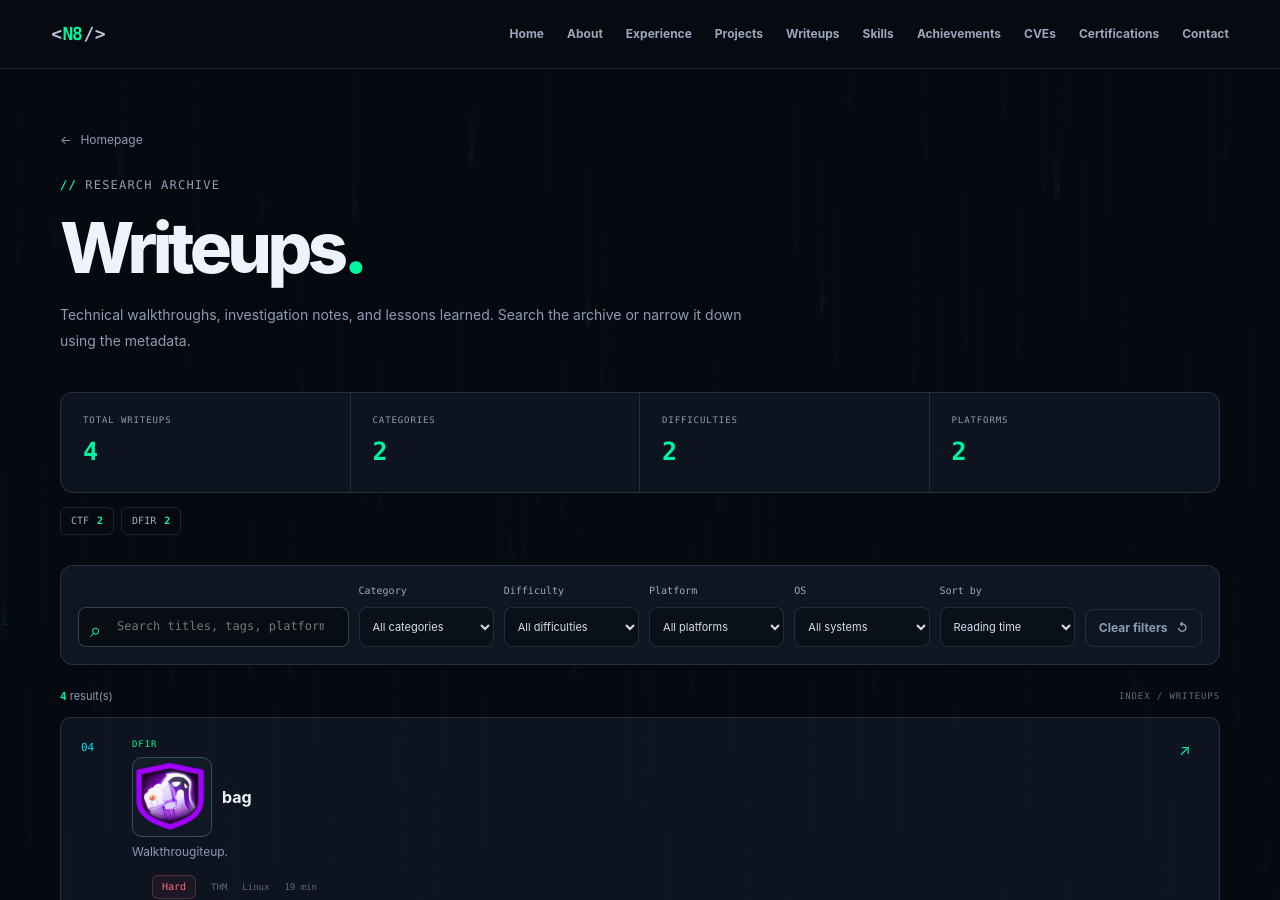
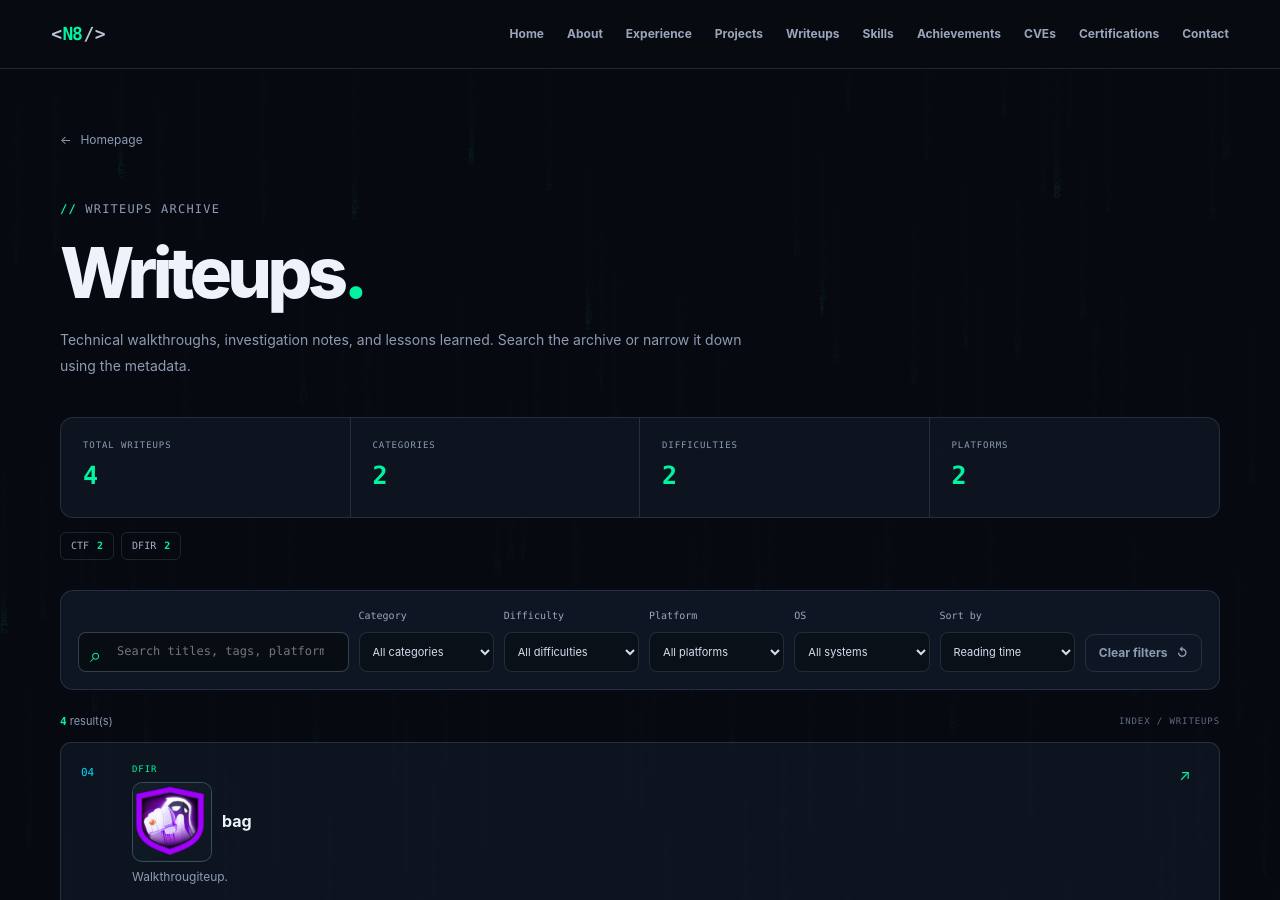
Before and after one commit to Ningen820/Ningen820.github.io, a Jekyll site: the page built from writeups/index.html, in a window 1280 px wide and 900 px high. Built offline with Jekyll 4.4.1, drawn with Linux system fonts in a browser that asks for light colours.

Commit message:
Update index.html

```diff
--- a/writeups/index.html
+++ b/writeups/index.html
@@ -6,7 +6,8 @@ permalink: /writeups/
 ---
 <section class="page-intro section-wrap">
   <a class="back-link" href="{{ '/' | relative_url }}"><span aria-hidden="true">←</span> Homepage</a>
-  <p class="section-kicker"><span>//</span> RESEARCH ARCHIVE</p><h1>Writeups<span class="accent">.</span></h1>
+  <br><br>
+  <p class="section-kicker"><span>//</span> WRITEUPS ARCHIVE</p><h1>Writeups<span class="accent">.</span></h1>
   <p>Technical walkthroughs, investigation notes, and lessons learned. Search the archive or narrow it down using the metadata.</p>
 </section>
 <section class="section-wrap writeup-archive" data-writeup-archive>
```
